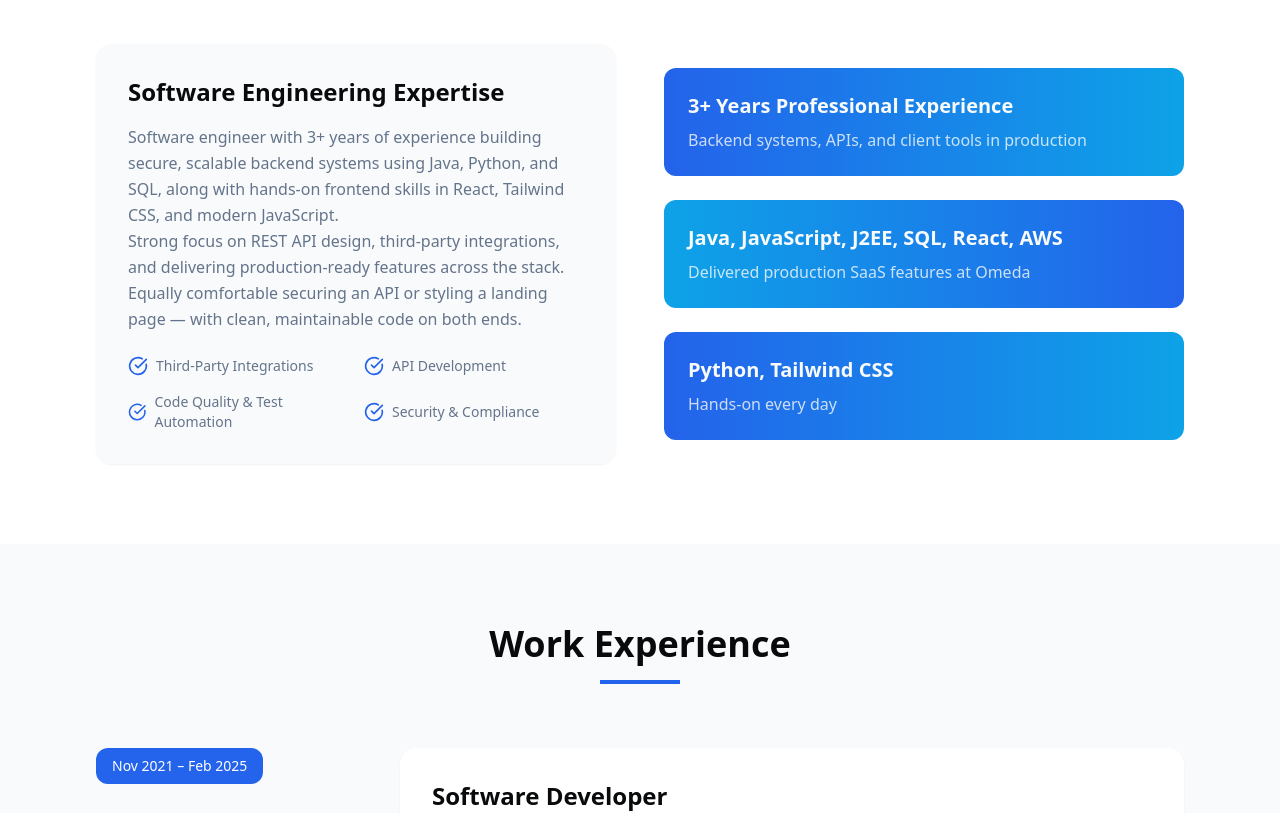
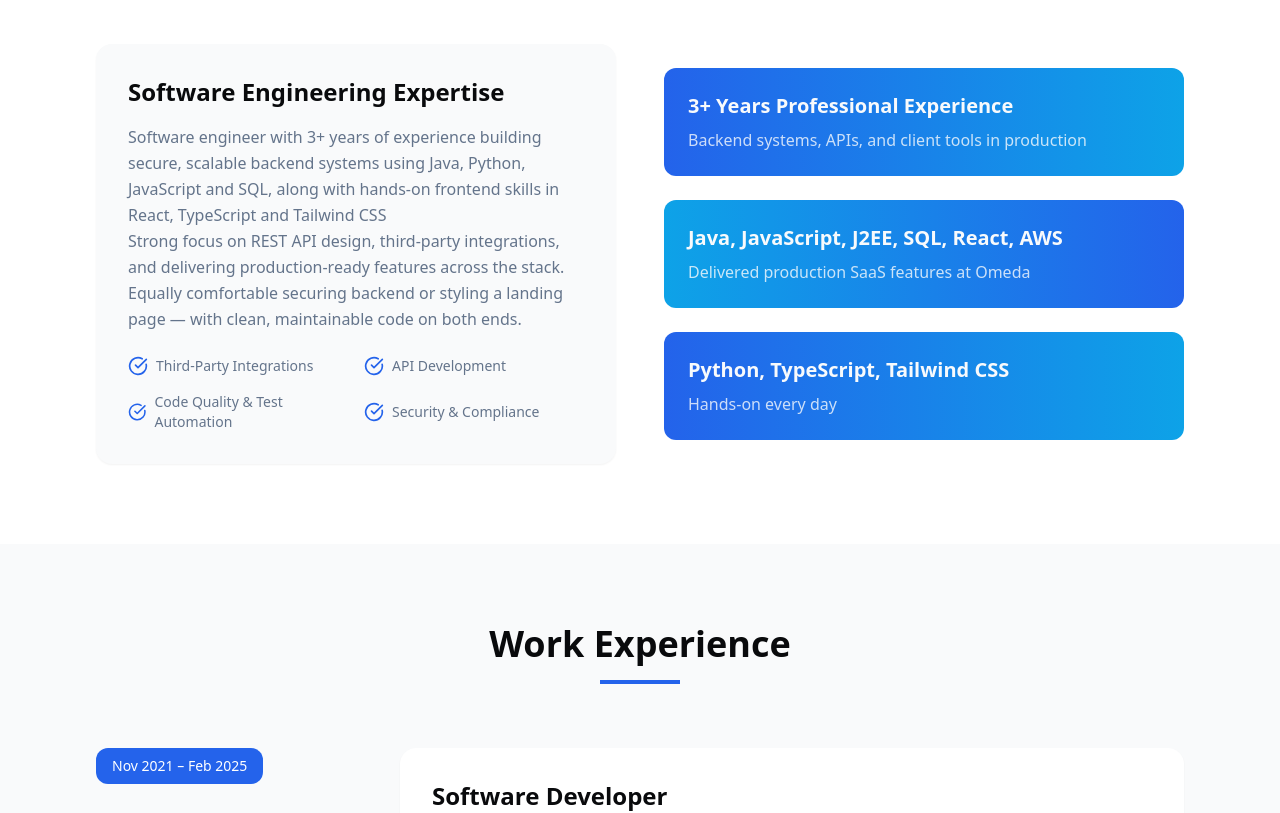
Before and after one commit to MeetTheSDE/portfolio, a React (Vite) app: page /#/ in a window 1280 px wide. Shown: the part 960-1773 px from the top of the page. Built offline with nearby package versions, Linux system fonts and the light colour scheme.

Commit message:
more changes in skills section

```diff
--- a/src/components/skills-section.tsx
+++ b/src/components/skills-section.tsx
@@ -21,19 +21,19 @@ export default function SkillsSection() {
             image: import.meta.env.BASE_URL + "logos/javascript.png",
         },
         { name: "React", image: import.meta.env.BASE_URL + "logos/react.png" },
-        { name: "Git", image: import.meta.env.BASE_URL + "logos/github.png" },
         {
-            name: "Elasticsearch",
-            image: import.meta.env.BASE_URL + "logos/elasticsearch.png",
-        },
-        { name: "AWS", image: import.meta.env.BASE_URL + "logos/aws.png" },
-        {
-            name: "Jenkins",
-            image: import.meta.env.BASE_URL + "logos/jenkins.png",
+            name: "TypeScript",
+            image: import.meta.env.BASE_URL + "logos/typescript.png",
         },
         {
             name: "Docker",
             image: import.meta.env.BASE_URL + "logos/docker.png",
+        },
+        { name: "AWS", image: import.meta.env.BASE_URL + "logos/aws.png" },
+        { name: "Git", image: import.meta.env.BASE_URL + "logos/github.png" },
+        {
+            name: "Jenkins",
+            image: import.meta.env.BASE_URL + "logos/jenkins.png",
         },
     ];
 
--- a/src/components/summary-section.tsx
+++ b/src/components/summary-section.tsx
@@ -21,15 +21,16 @@ export default function SummarySection() {
                             <p className="text-muted-foreground mb-6 leading-relaxed">
                                 Software engineer with 3+ years of experience
                                 building secure, scalable backend systems using
-                                Java, Python, and SQL, along with hands-on
-                                frontend skills in React, Tailwind CSS, and
-                                modern JavaScript. <br />
+                                Java, Python, JavaScript and SQL, along with
+                                hands-on frontend skills in React, TypeScript
+                                and Tailwind CSS
+                                <br />
                                 Strong focus on REST API design, third-party
                                 integrations, and delivering production-ready
                                 features across the stack. <br />
-                                Equally comfortable securing an API or styling a
-                                landing page — with clean, maintainable code on
-                                both ends.
+                                Equally comfortable securing backend or styling
+                                a landing page — with clean, maintainable code
+                                on both ends.
                             </p>
                             <div className="grid grid-cols-2 gap-4">
                                 <div className="flex items-center">
@@ -89,7 +90,7 @@ export default function SummarySection() {
                             className="bg-gradient-to-r from-primary to-accent p-6 rounded-xl text-primary-foreground"
                         >
                             <h4 className="text-xl font-semibold mb-2">
-                                Python, Tailwind CSS
+                                Python, TypeScript, Tailwind CSS
                             </h4>
                             <p className="text-primary-foreground/80">
                                 Hands-on every day
```
Also changed, not shown: public/logos/typescript.png (added).
